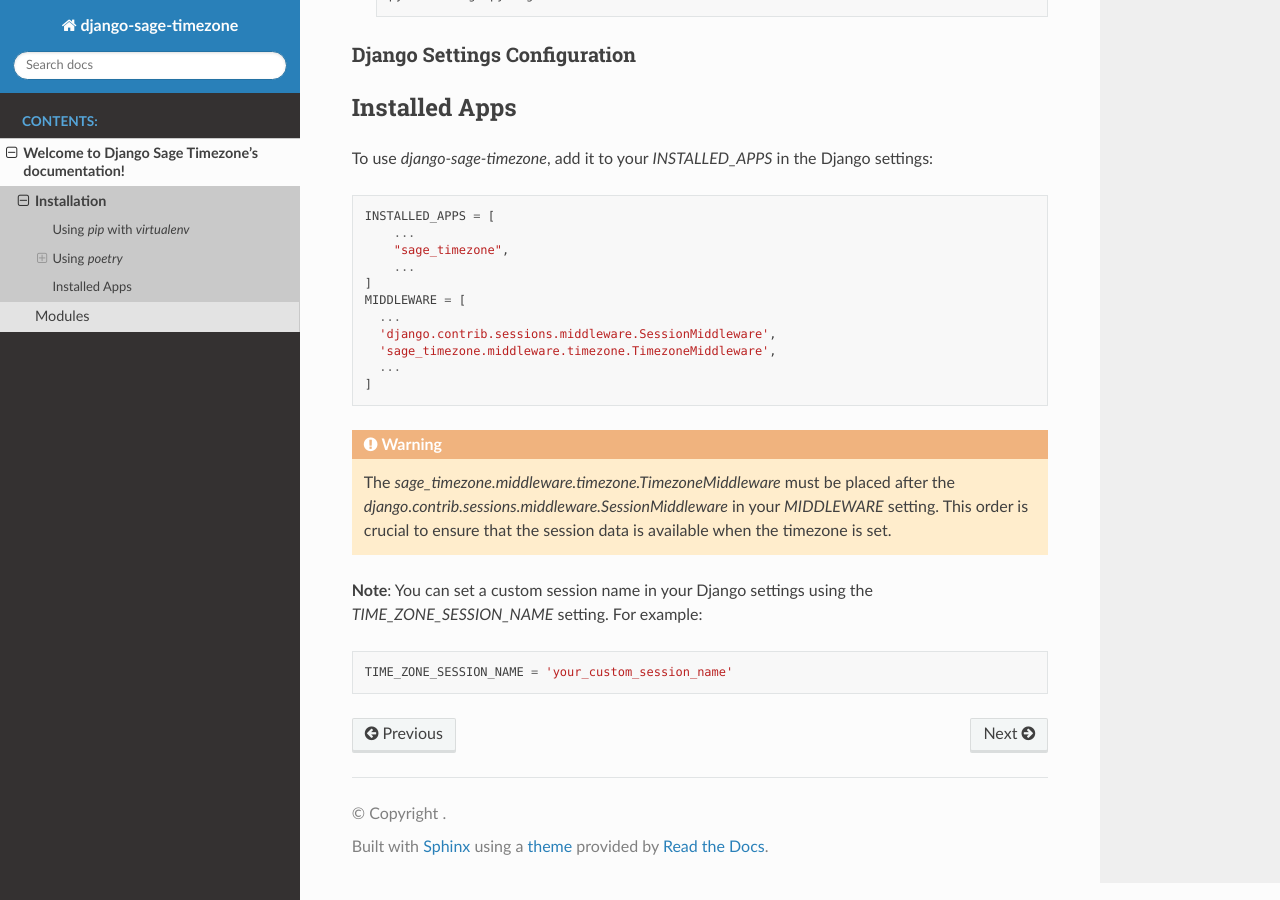
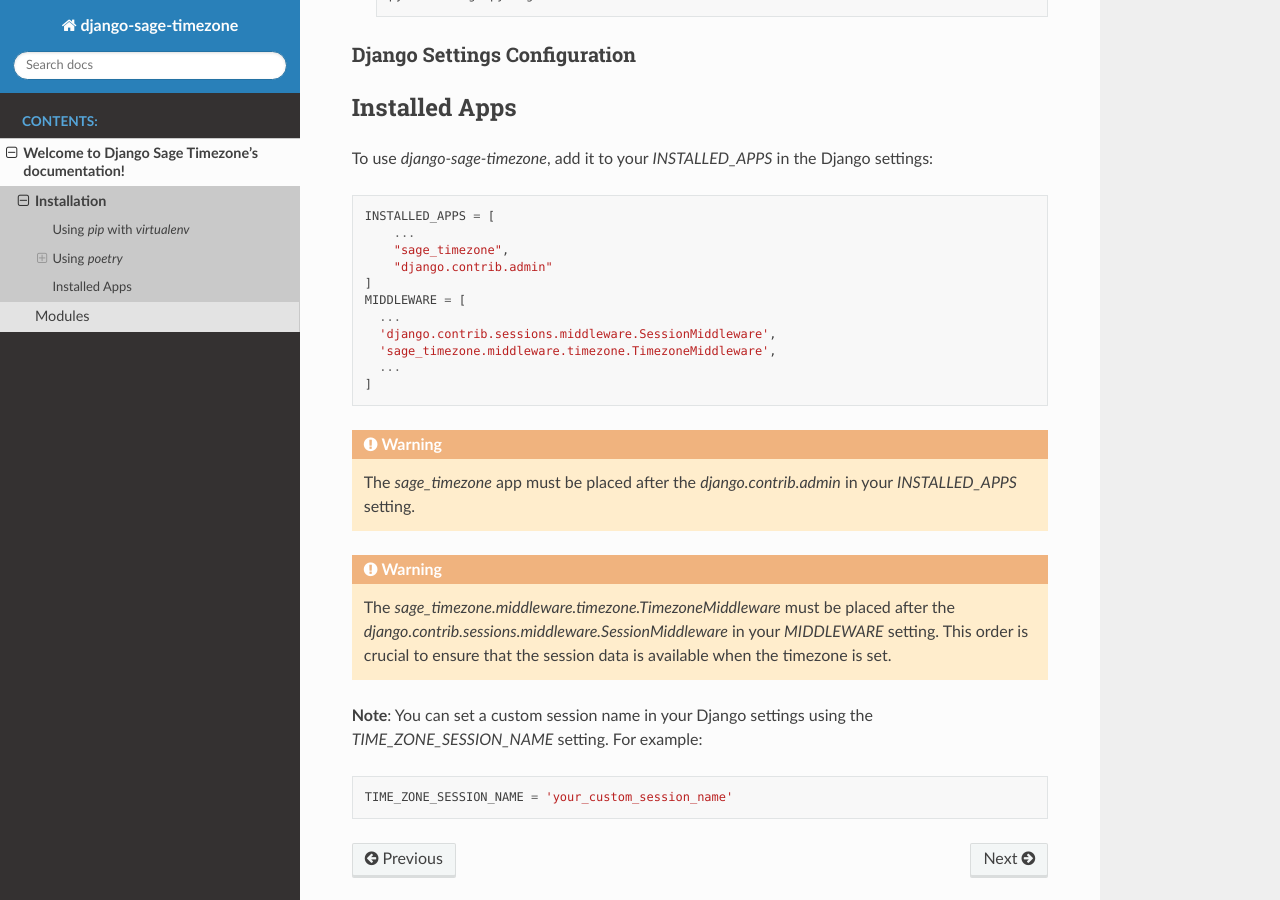
Before and after one commit to sageteamorg/django-sage-timezone, a Sphinx documentation site: the page built from docs/source/getting_started/installation.rst, in a window 1280 px wide and 900 px high, scrolled down 1111 px. Built offline with Sphinx 7.4.7 and the Read the Docs theme 2.0.0, drawn with Linux system fonts in a browser that asks for light colours.

```diff
--- a/docs/source/getting_started/installation.rst
+++ b/docs/source/getting_started/installation.rst
@@ -69,7 +69,7 @@ To use `django-sage-timezone`, add it to your `INSTALLED_APPS` in the Django set
     INSTALLED_APPS = [
         ...
         "sage_timezone",
-        ...
+        "django.contrib.admin"
     ]
     MIDDLEWARE = [
       ...
@@ -80,10 +80,15 @@ To use `django-sage-timezone`, add it to your `INSTALLED_APPS` in the Django set
 
 .. warning::
 
+   The `sage_timezone` app must be placed after the
+   `django.contrib.admin` in your `INSTALLED_APPS` setting.
+
+
+.. warning::
+
    The `sage_timezone.middleware.timezone.TimezoneMiddleware` must be placed after the
    `django.contrib.sessions.middleware.SessionMiddleware` in your `MIDDLEWARE` setting.
    This order is crucial to ensure that the session data is available when the timezone is set.
-
 
 **Note**: You can set a custom session name in your Django settings using the `TIME_ZONE_SESSION_NAME` setting. For example:
 
```
Also changed, not shown: README.md (+3 -3 lines), docs/source/getting_started/admin.rst (line endings or trailing spaces).
